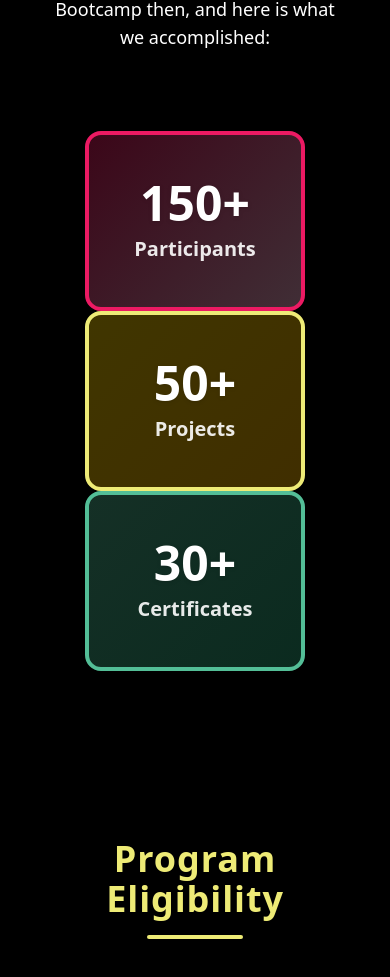
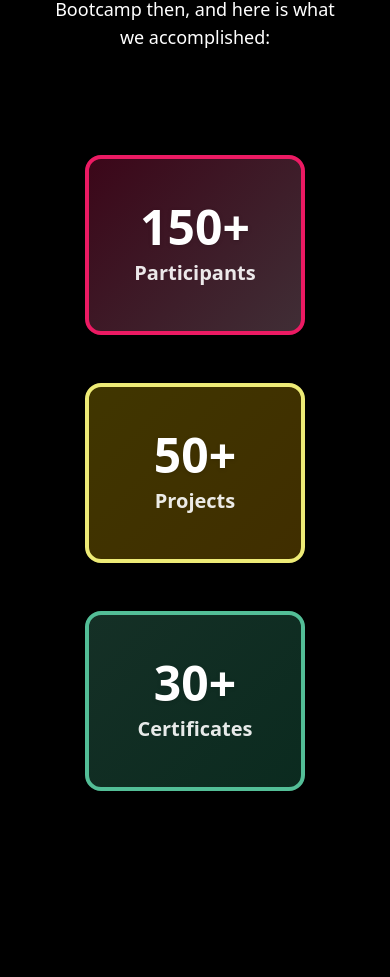
Before and after one commit to Tareq-Khalil/OVAC-Deploy, a React (Vite) app: page /bootcamp in a window 390 px wide. Shown: the part 1209-2186 px from the top of the page. Built offline with nearby package versions, Linux system fonts and the light colour scheme.

Commit message:
Update BootcampStats.jsx

```diff
--- a/src/Components/BootcampStats.jsx
+++ b/src/Components/BootcampStats.jsx
@@ -66,7 +66,8 @@ const StatBox = ({ label, value, colors, delay, border, gradient }) => {
       whileInView={{ scale: 1, opacity: 1 }}
       transition={{ duration: 0.6, delay }}
       viewport={{ once: false, amount: 0.5 }}
-      className={`flex flex-col items-center justify-center rounded-2xl px-10 py-8 shadow-xl mx-4 min-w-[220px] min-h-[180px] md:w-[240px] md:h-[200px] border-4 ${border}`}
+      // UPDATED LINE BELOW: Added 'my-6 md:my-0'
+      className={`flex flex-col items-center justify-center rounded-2xl px-10 py-8 shadow-xl mx-4 my-6 md:my-0 min-w-[220px] min-h-[180px] md:w-[240px] md:h-[200px] border-4 ${border}`}
       style={{
         background: gradient,
         backdropFilter: "blur(16px)",
@@ -98,7 +99,9 @@ const BootcampStats = () => {
         viewport={{ once: false, amount: 0.5 }}
         className="text-center text-lg md:text-xl text-white max-w-4xl mx-auto mt-8 mb-8 px-4"
       >
-        As the club was founded in 2024, our previous season was the first season and we organized our first Bootcamp then, and here is what we accomplished:
+        As the club was founded in 2024, our previous season was the first
+        season and we organized our first Bootcamp then, and here is what we
+        accomplished:
       </motion.p>
 
       <div className="flex flex-col md:flex-row items-center justify-center mt-12">
```
